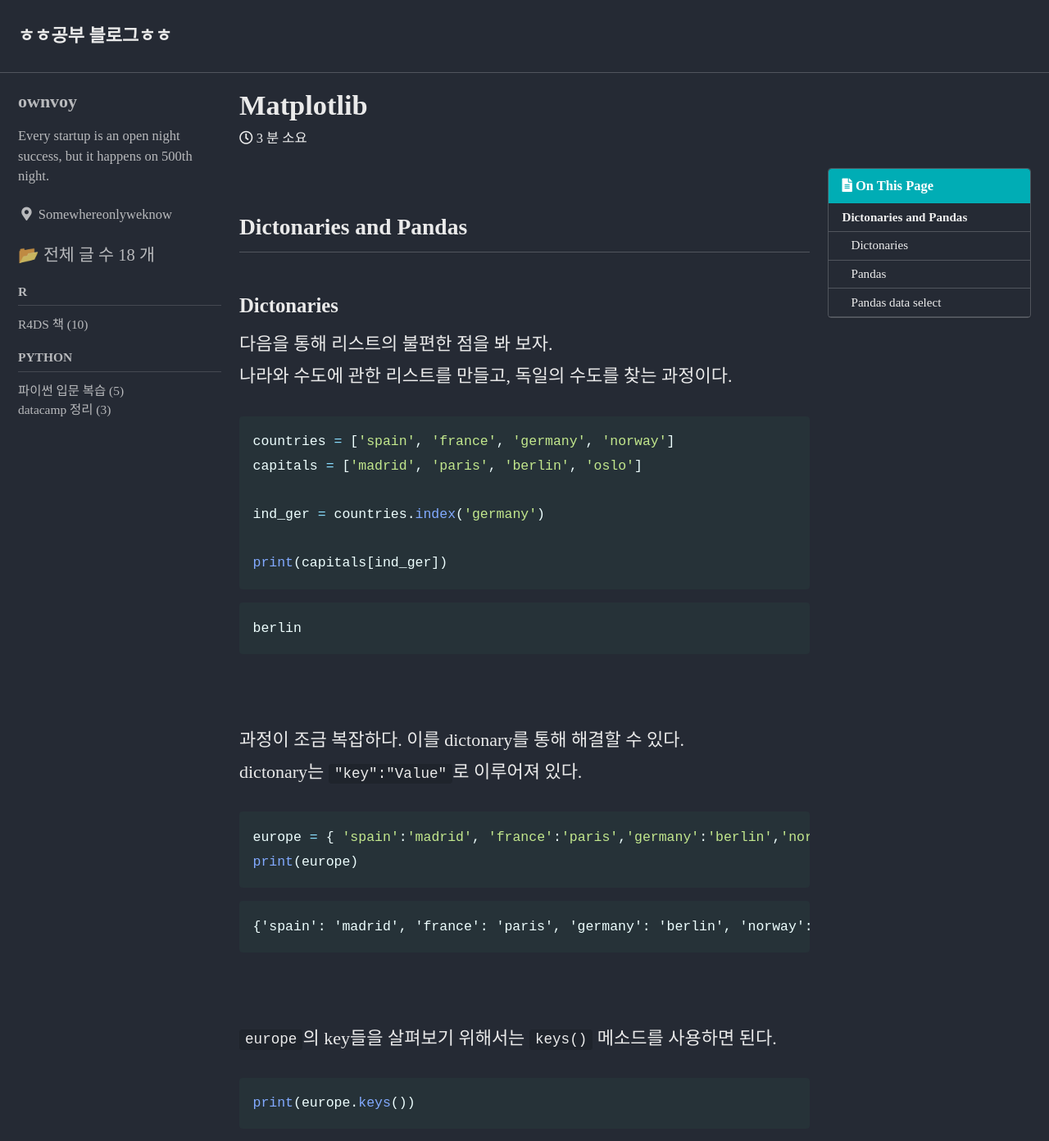
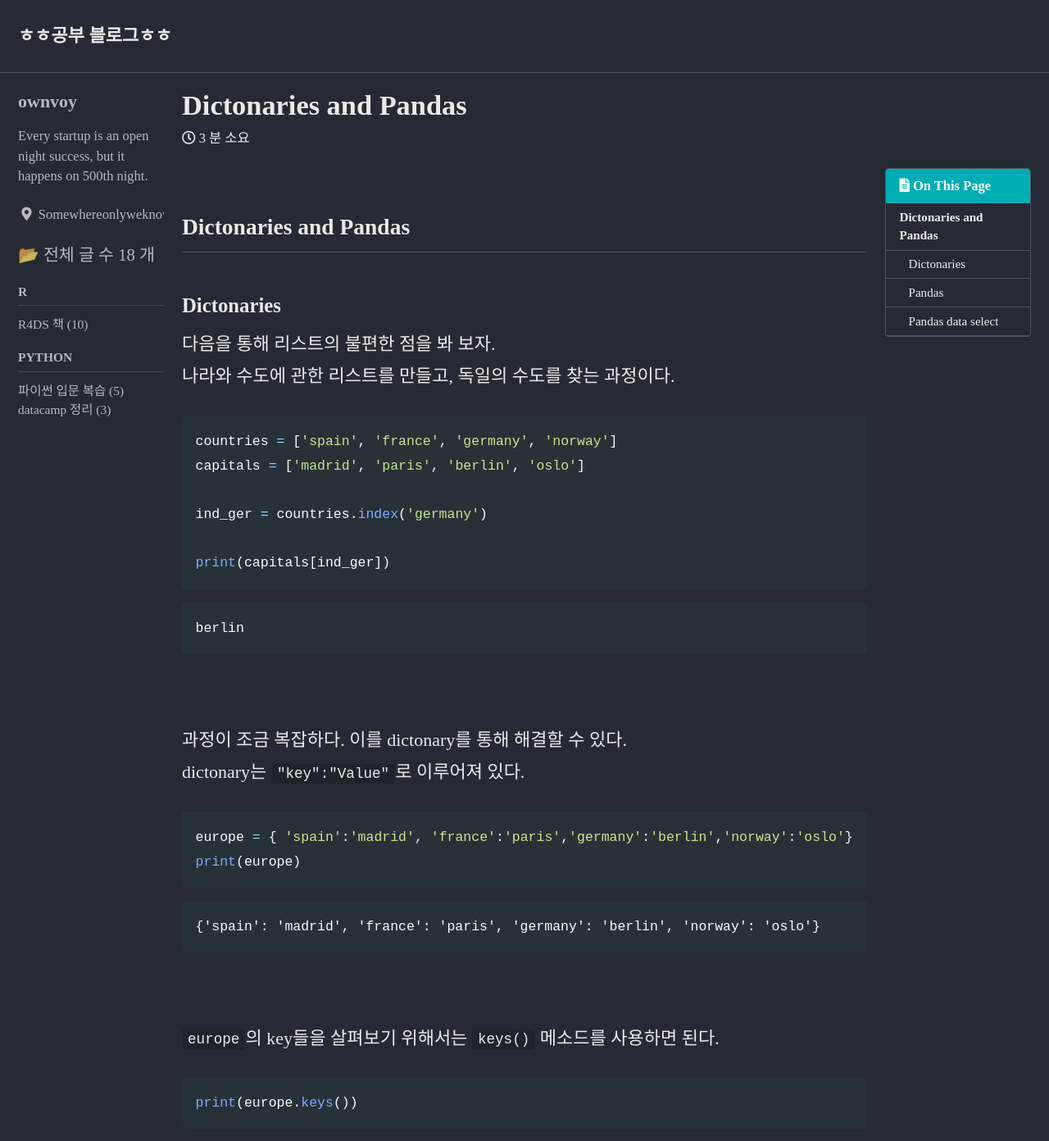
Before and after one commit to ownvoy/ownvoy.github.io, a Jekyll site: the page built from _posts/Python/datacamp/2022-01-23-Dictionary and Pandas.md, in a window 1280 px wide and 1400 px high. Shown: the top 1392 px of the window at 82% size. Built offline with Jekyll 4.4.1, drawn with Linux system fonts in a browser that asks for light colours; cached includes are drawn as plain includes; some web fonts are replaced.

Commit message:
블로그 수정

```diff
--- a/_posts/Python/datacamp/2022-01-23-Dictionary and Pandas.md
+++ b/_posts/Python/datacamp/2022-01-23-Dictionary and Pandas.md
@@ -1,6 +1,6 @@
 ---
 
-title: "Matplotlib"
+title: "Dictonaries and Pandas"
 categories: datacamp
 excerpt: Intermediate Python
 toc: true
--- a/_sass/minimal-mistakes/_base.scss
+++ b/_sass/minimal-mistakes/_base.scss
@@ -126,6 +126,8 @@
 /* links */
 
 a {
+  text-decoration: none;
+
   &:focus {
     @extend %tab-focus;
   }
--- a/_sass/minimal-mistakes/_variables.scss
+++ b/_sass/minimal-mistakes/_variables.scss
@@ -154,9 +154,9 @@
 /*
    Grid
    ========================================================================== */
-$right-sidebar-width-narrow: 230px !default;
-$right-sidebar-width: 270px !default;
-$right-sidebar-width-wide: 330px !default;
+$right-sidebar-width-narrow: 150px !default;
+$right-sidebar-width: 200px !default;
+$right-sidebar-width-wide: 250px !default;
 
 /*
    Other
```
